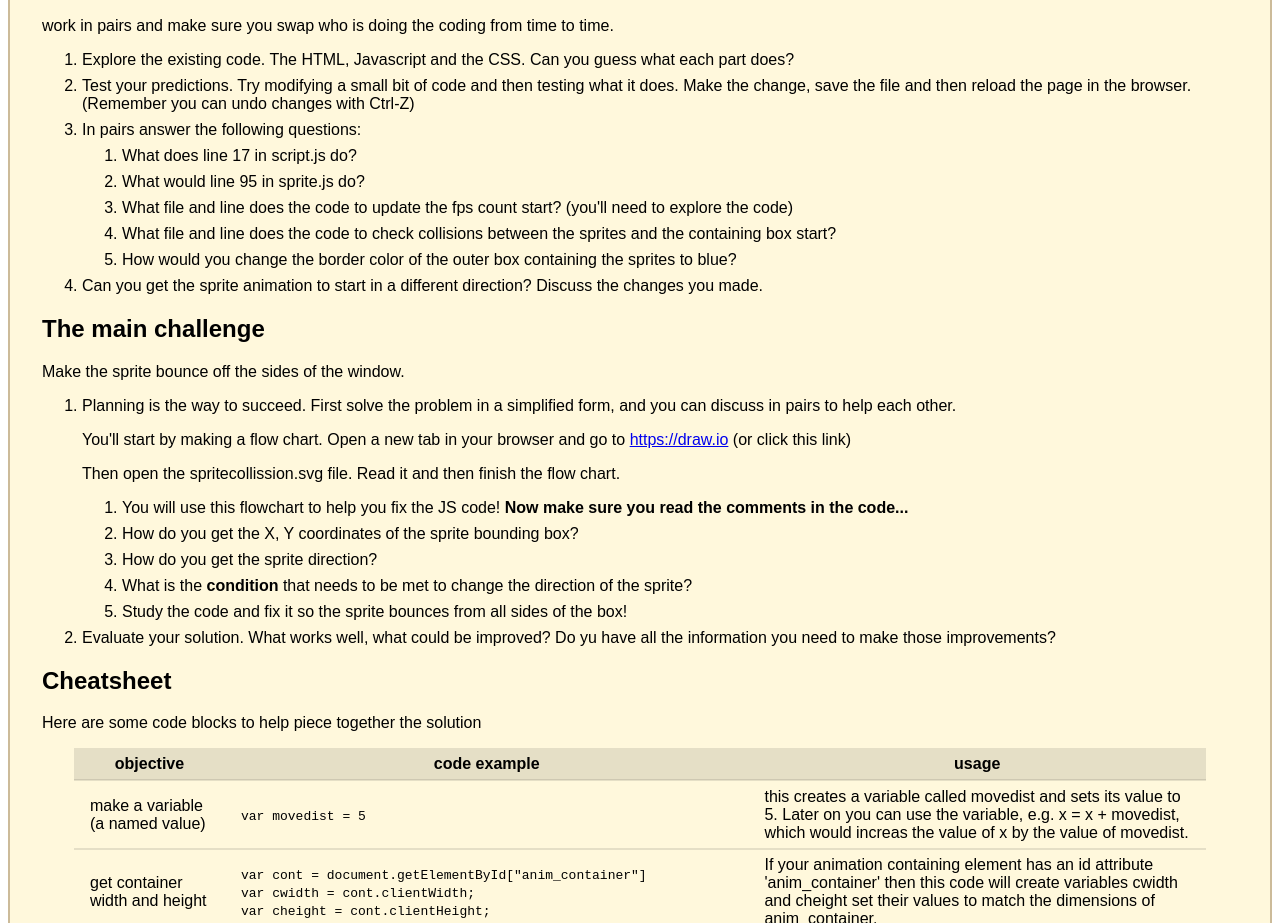
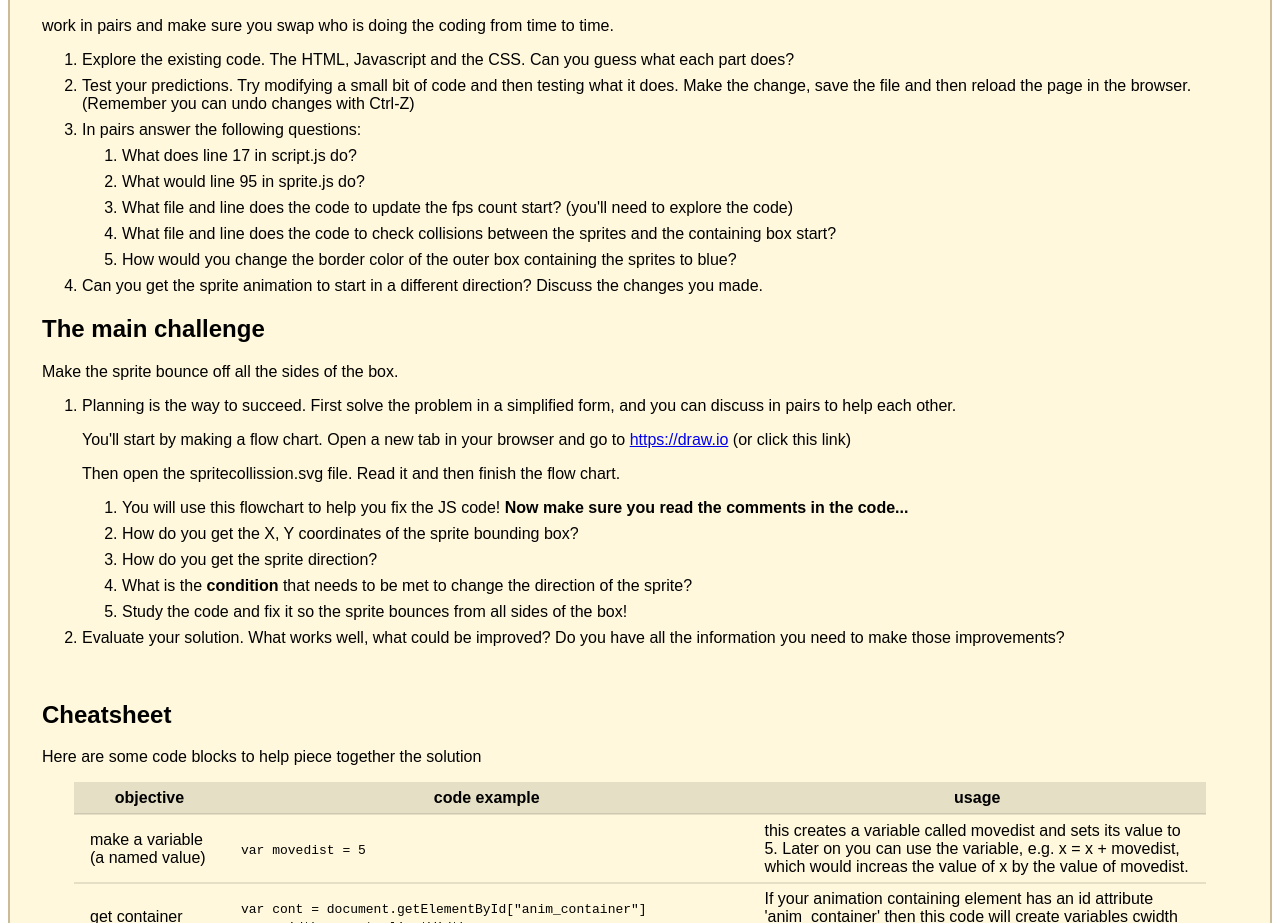
Before and after one commit to jhudshcg/js_openday_activity, a plain HTML site: page help.html in a window 1280 px wide. Shown: the part 177-1100 px from the top of the page. Drawn offline with Linux system fonts and the light colour scheme.

Commit message:
Update help.html

```diff
--- a/help.html
+++ b/help.html
@@ -83,7 +83,7 @@
             </section>
             <section>
                 <h2>The main challenge</h2>
-                <p>Make the sprite bounce off the sides of the window.</p>
+                <p>Make the sprite bounce off all the sides of the box.</p>
                 <ol>
                     <li><p>Planning is the way to succeed. First solve the problem in a simplified form, and you can discuss in pairs to help each other.</p>
                         <p>You'll start by making a flow chart. Open a new tab in your browser and go to <a rel="noopener" target="_blank" href="https://draw.io">https://draw.io</a> (or click this link)</p>
@@ -97,10 +97,11 @@
                             <li>Study the code and fix it so the sprite bounces from all sides of the box!</li>
                         </ol>
                     </li>
-                    <li>Evaluate your solution. What works well, what could be improved? Do yu have all the information you need to make those improvements?</li>
+                    <li>Evaluate your solution. What works well, what could be improved? Do you have all the information you need to make those improvements?</li>
                 </ol>
             </section>
             <section>
+                <br>
                 <h2>Cheatsheet</h2>
                 <p>Here are some code blocks to help piece together the solution</p>
                 <table>
```
